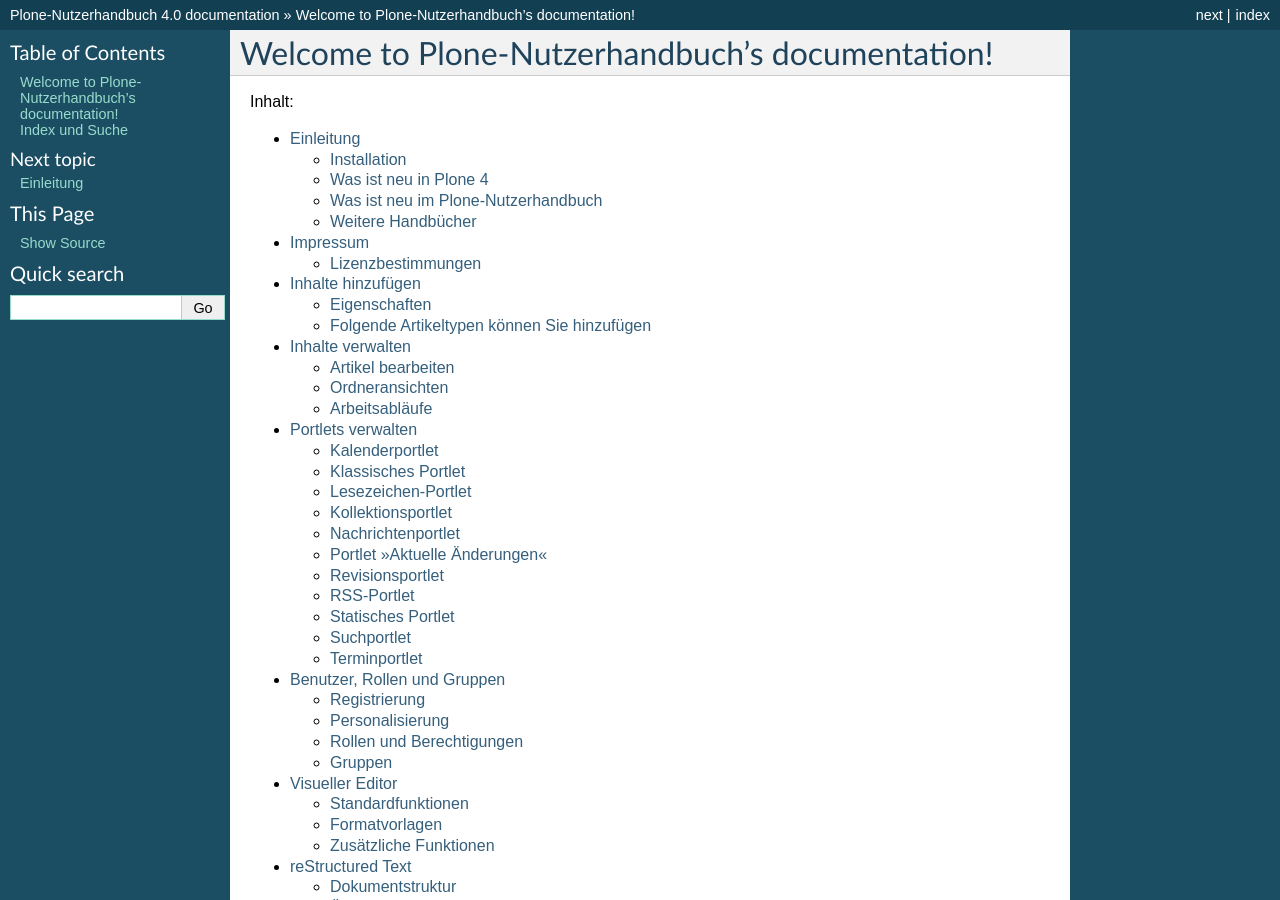
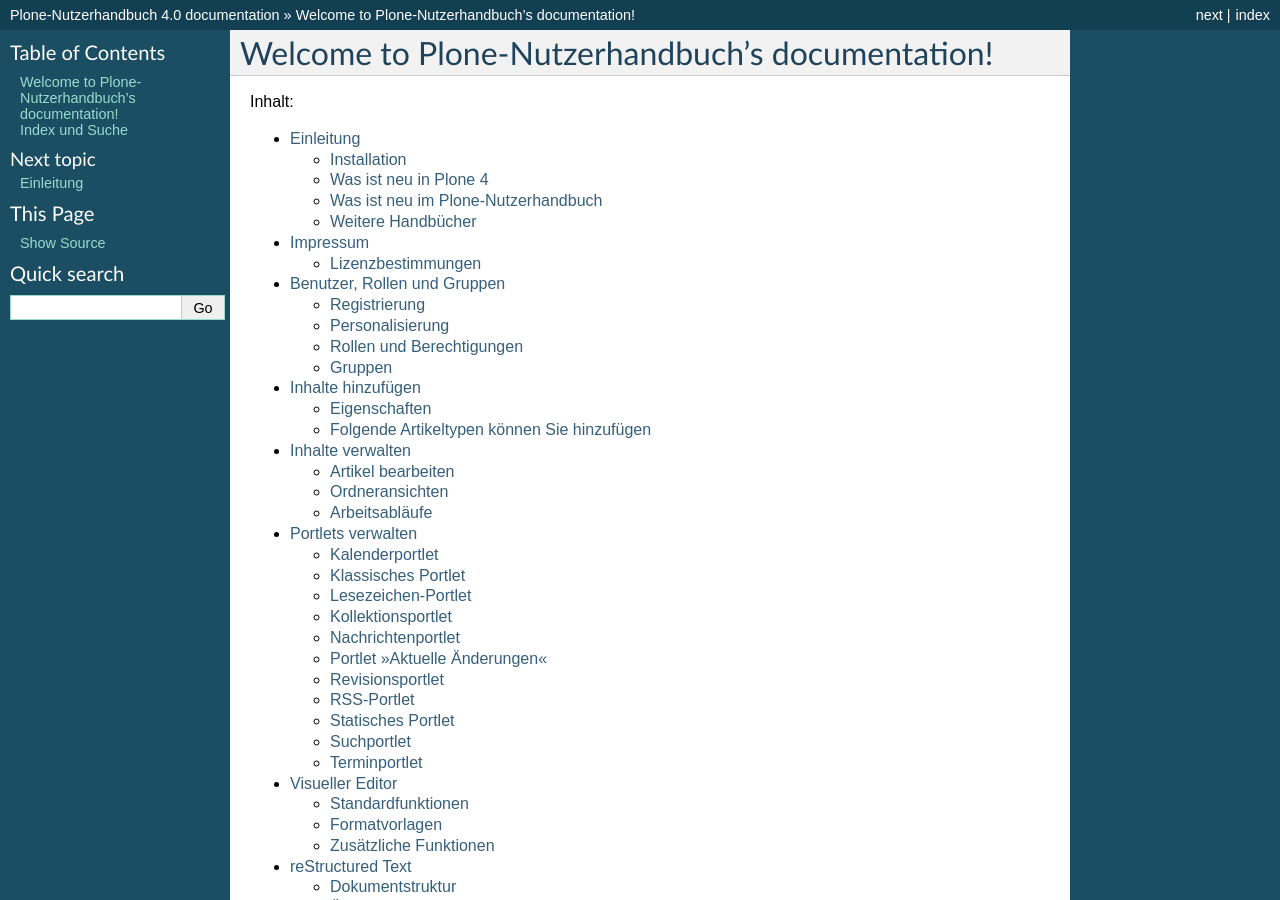
Before and after one commit to veit/plone-nutzerhandbuch, a Sphinx documentation site: the page built from source/index.rst, in a window 1280 px wide and 900 px high. Built offline with Sphinx 7.4.7, drawn with Linux system fonts in a browser that asks for light colours; pages that are not in the unit, such as notebooks, are missing from menus.

Commit message:
Moved up account settings

```diff
--- a/source/index.rst
+++ b/source/index.rst
@@ -13,10 +13,10 @@
 
    einleitung
    impressum
+   benutzer-rollen-und-gruppen/index
    inhalte-hinzufuegen/index
    inhalte-verwalten/index
    portlets-verwalten/index
-   benutzer-rollen-und-gruppen/index
    visueller-editor-tinymce/index
    restructured-text/index
    structured-text/index
```
